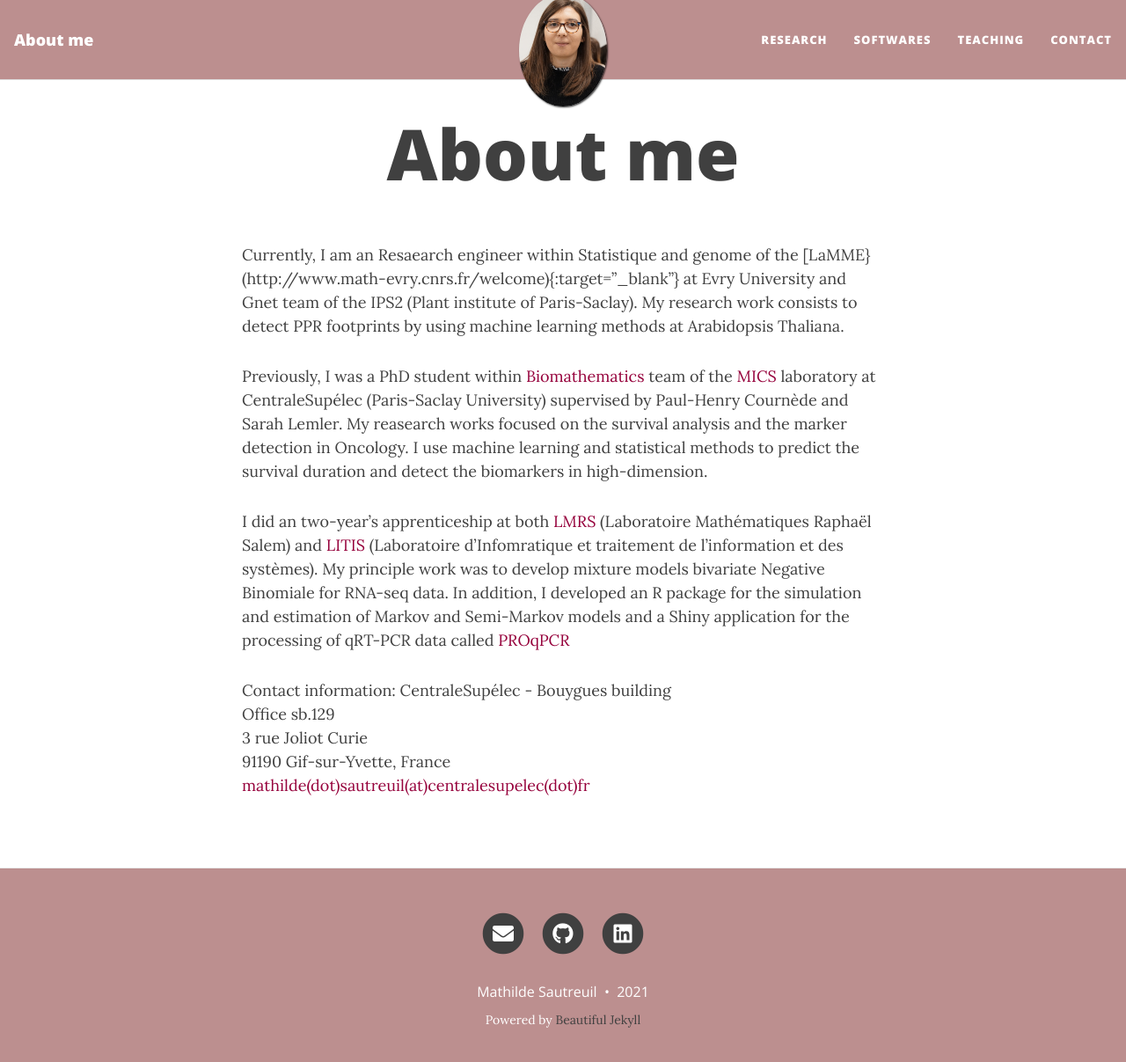
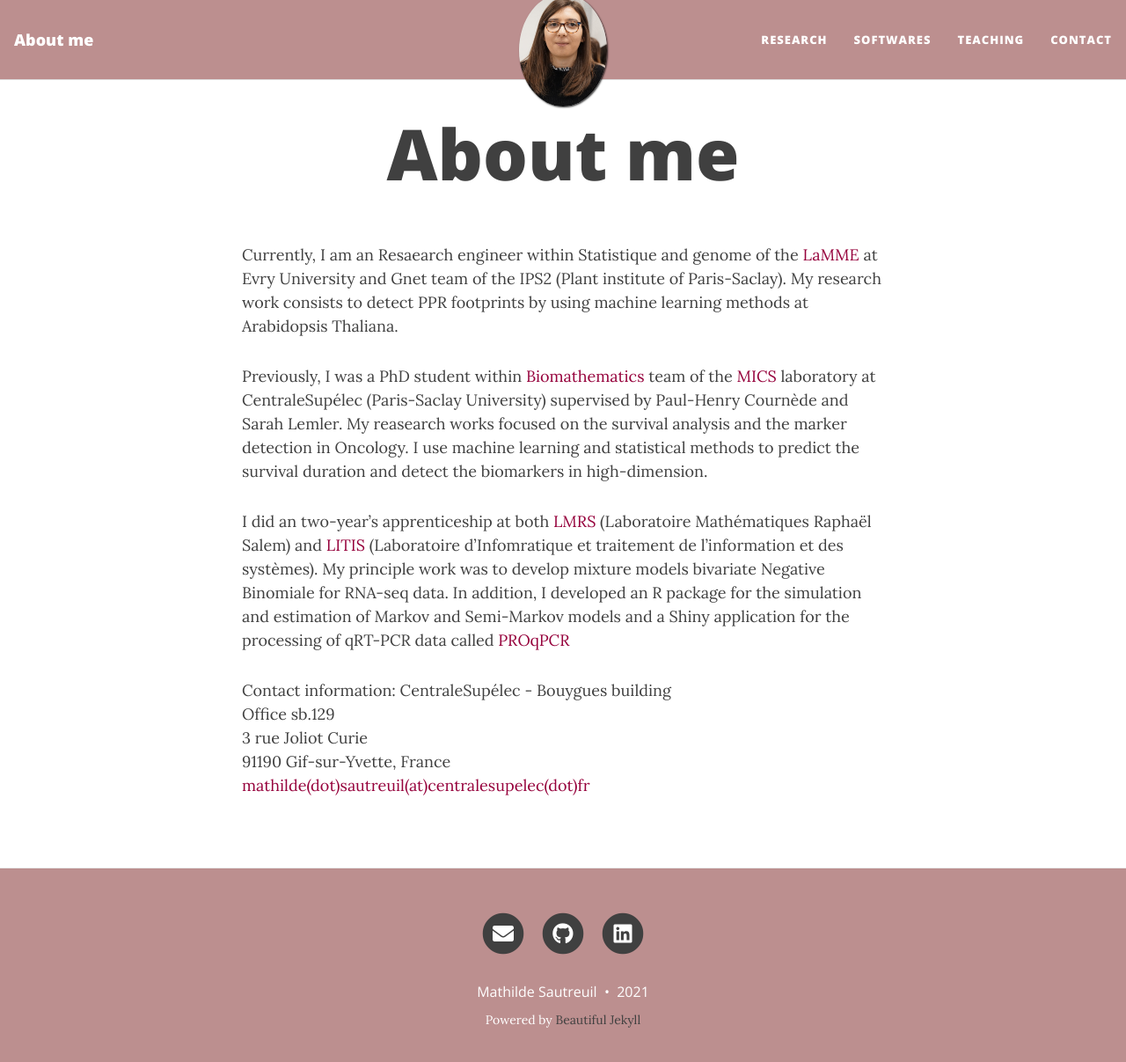
Before and after one commit to mathildesautreuil/mathildesautreuil.github.io, a Jekyll site: the page built from aboutme.md, in a window 1280 px wide and 1220 px high. Shown: the top 1207 px of the window at 88% size. Built offline with Jekyll 4.4.1, drawn with Linux system fonts in a browser that asks for light colours; nearby versions of some CDN libraries.

Commit message:
link Lamme aboutme.md

```diff
--- a/aboutme.md
+++ b/aboutme.md
@@ -4,7 +4,7 @@ title: About me
 description: Université Paris-Saclay, CentraleSupélec, MICS <a href = 'https://www.linkedin.com/in/mathilde-sautreuil-42612aa6'> <span class = 'fab fa-linkedin'> </span></a> <a href = 'https://www.linkedin.com/in/mathilde-sautreuil-42612aa6'> <span class = 'fab fa-github-square'></span> </a>
 ---
 
-Currently, I am an Resaearch engineer within Statistique and genome of the [LaMME}(http://www.math-evry.cnrs.fr/welcome){:target="\_blank"} at Evry University and Gnet team of the IPS2 (Plant institute of Paris-Saclay). My research work consists to detect PPR footprints by using machine learning methods at Arabidopsis Thaliana.
+Currently, I am an Resaearch engineer within Statistique and genome of the [LaMME](http://www.math-evry.cnrs.fr/welcome){:target="\_blank"} at Evry University and Gnet team of the IPS2 (Plant institute of Paris-Saclay). My research work consists to detect PPR footprints by using machine learning methods at Arabidopsis Thaliana.
 
 Previously, I was a PhD student within <a href = 'http://biomathematics.mics.centralesupelec.fr/'>Biomathematics</a> team of the [MICS](http://mics.centralesupelec.fr/en/){:target="\_blank"} laboratory at CentraleSupélec (Paris-Saclay University) supervised by Paul-Henry Cournède and Sarah Lemler. My reasearch works focused on the survival analysis and the marker detection in Oncology. I use machine learning and statistical methods to predict the survival duration and detect the biomarkers in high-dimension.
 
```
